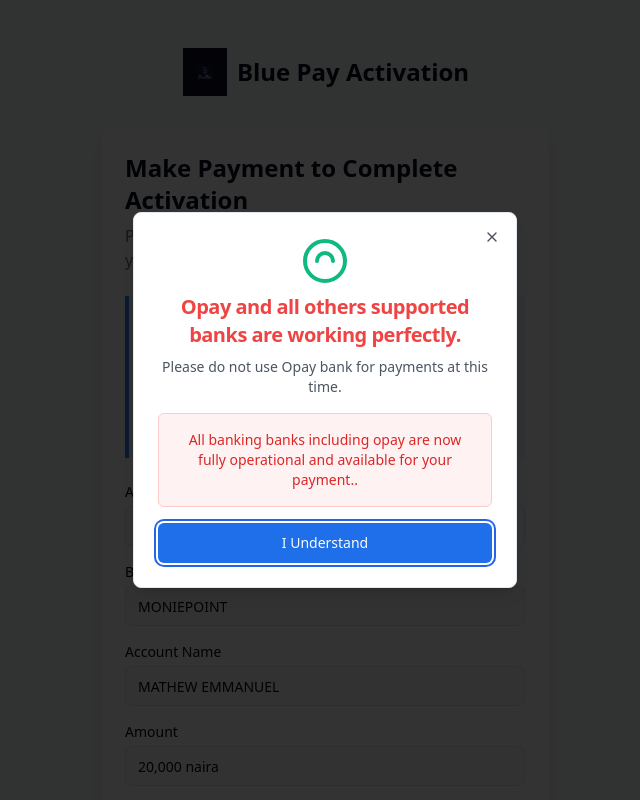
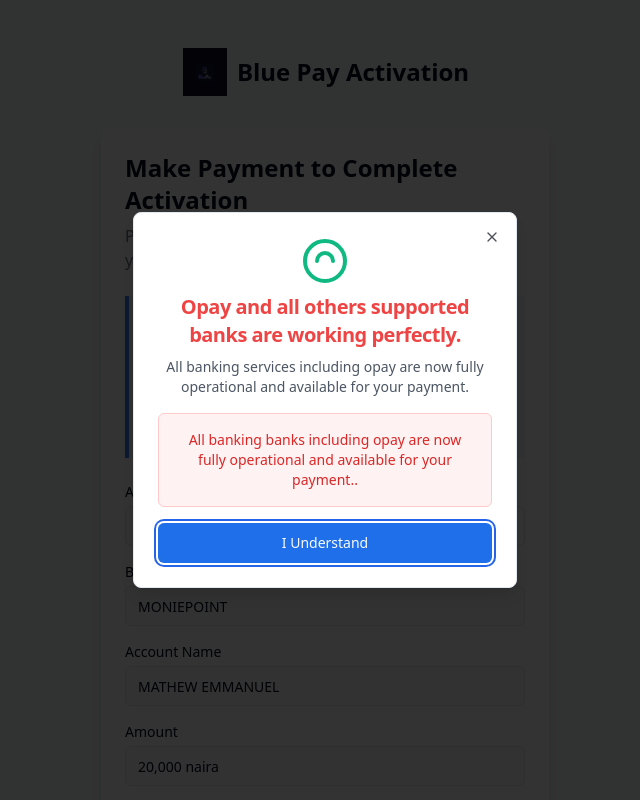
Before and after one commit to BluePay247/bluepay-activate-saviour, a React (Vite) app: page /payment in a window 1280 px wide. Shown: the top 800 px of the page, without its empty margins (315-955 px from the left). Built offline with nearby package versions, Linux system fonts and the light colour scheme.

Commit message:
Update PaymentDetails.tsx

```diff
--- a/src/components/PaymentDetails.tsx
+++ b/src/components/PaymentDetails.tsx
@@ -81,7 +81,7 @@ const PaymentDetails: React.FC = () => {
             </div>
             <DialogTitle className="text-xl text-red-500 font-bold">Opay and all others supported banks are working perfectly.</DialogTitle>
             <DialogDescription className="text-gray-600 mt-2">
-              Please do not use Opay bank for payments at this time.
+              All banking services including opay are now fully operational and available for your payment.
             </DialogDescription>
 
             <div className="bg-red-50 border border-red-200 rounded-md p-4 mt-4 mb-4 w-full">
```
